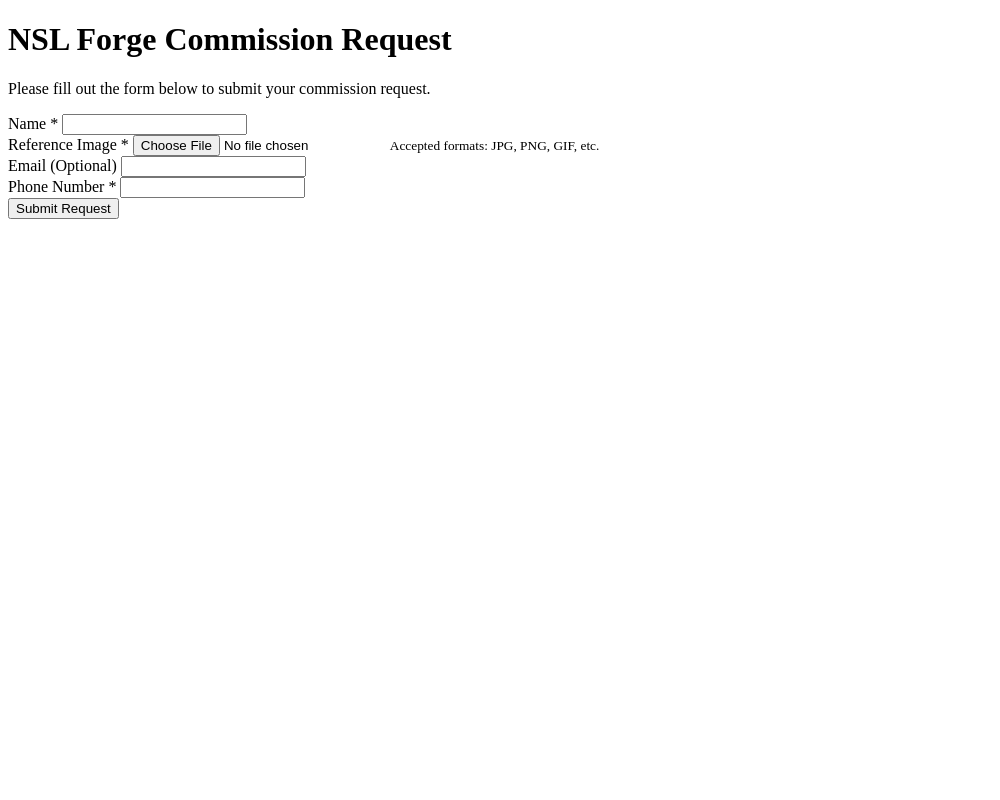
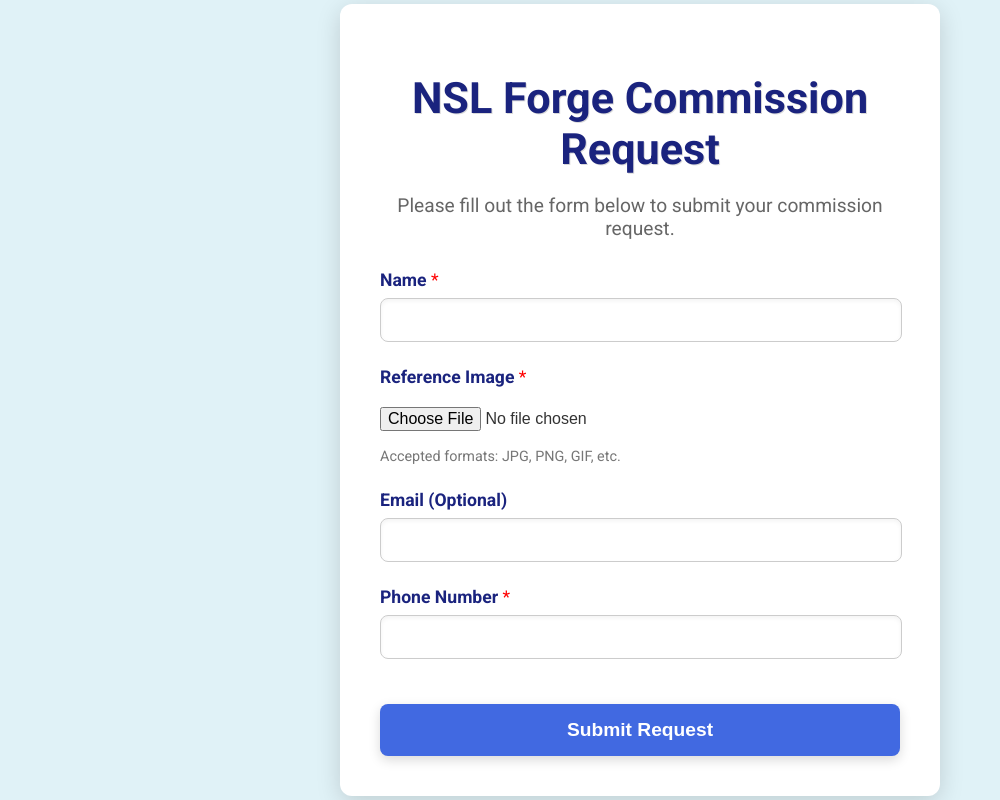
Before and after one commit to NSLcreates/NSLForge_lite, a plain HTML site: page index.html in a window 1280 px wide. Shown: the whole page, without its empty margins (0-1000 px from the left). Drawn offline with Linux system fonts and the light colour scheme.

Commit message:
Update index.html

```diff
--- a/index.html
+++ b/index.html
@@ -4,10 +4,154 @@
     <meta charset="UTF-8">
     <meta name="viewport" content="width=device-width, initial-scale=1.0">
     <title>NSL Forge - Commission Request</title>
-    <link rel="stylesheet" href="style.css">
     <link rel="preconnect" href="https://fonts.googleapis.com">
     <link rel="preconnect" href="https://fonts.gstatic.com" crossorigin>
     <link href="https://fonts.googleapis.com/css2?family=Roboto:wght@400;700&display=swap" rel="stylesheet">
+    <style>
+        :root {
+            --navy-blue: #1A237E; /* Darker navy */
+            --royal-blue: #4169E1; /* Standard royal blue */
+            --light-blue: #E0F2F7; /* Very light blue for background contrast */
+            --white: #FFFFFF;
+            --text-color: #333333;
+            --border-color: #CCCCCC;
+            --shadow-color: rgba(0, 0, 0, 0.15); /* Slightly darker shadow */
+            --hover-shadow-color: rgba(0, 0, 0, 0.2); /* Even darker shadow on hover */
+        }
+
+        body {
+            font-family: 'Roboto', sans-serif;
+            margin: 0;
+            padding: 0;
+            background-color: var(--light-blue);
+            color: var(--text-color);
+            display: flex;
+            justify-content: center;
+            align-items: center;
+            min-height: 100vh;
+            box-sizing: border-box;
+        }
+
+        .container {
+            background-color: var(--white);
+            border-radius: 12px;
+            box-shadow: 0 6px 24px var(--shadow-color); /* Increased shadow and darker */
+            padding: 40px;
+            width: 100%;
+            max-width: 600px;
+            text-align: center;
+            box-sizing: border-box;
+        }
+
+        header {
+            margin-bottom: 30px;
+        }
+
+        header h1 {
+            color: var(--navy-blue);
+            font-size: 2.7em; /* Slightly larger heading */
+            margin-bottom: 10px;
+            text-shadow: 1px 1px 0 var(--shadow-color); /* Subtle text shadow */
+        }
+
+        header p {
+            color: #666;
+            font-size: 1.2em; /* Slightly larger paragraph text */
+        }
+
+        form {
+            text-align: left;
+        }
+
+        .form-group {
+            margin-bottom: 25px;
+        }
+
+        .form-group label {
+            display: block;
+            font-size: 1.1em;
+            color: var(--navy-blue);
+            margin-bottom: 8px;
+            font-weight: 700;
+        }
+
+        .form-group input[type="text"],
+        .form-group input[type="email"],
+        .form-group input[type="tel"] {
+            width: calc(100% - 20px); /* Adjusting for padding */
+            padding: 12px 10px;
+            border: 1px solid var(--border-color);
+            border-radius: 8px;
+            font-size: 1em;
+            color: var(--text-color);
+            transition: border-color 0.3s ease, box-shadow 0.3s ease;
+            box-shadow: inset 0 2px 4px rgba(0, 0, 0, 0.05); /* Subtle inner shadow */
+        }
+
+        .form-group input[type="file"] {
+            width: 100%;
+            padding: 12px 0;
+            border: none;
+            border-radius: 8px;
+            font-size: 1em;
+            color: var(--text-color);
+            cursor: pointer;
+        }
+
+        .form-group input[type="text"]:focus,
+        .form-group input[type="email"]:focus,
+        .form-group input[type="tel"]:focus,
+        .form-group input[type="file"]:focus {
+            border-color: var(--royal-blue);
+            box-shadow: 0 0 0 3px rgba(65, 105, 225, 0.2); /* Royal blue shadow */
+            outline: none;
+        }
+
+        .form-group small {
+            display: block;
+            margin-top: 5px;
+            color: #777;
+            font-size: 0.9em;
+        }
+
+        .required {
+            color: red;
+            font-weight: normal;
+        }
+
+        button[type="submit"] {
+            background-color: var(--royal-blue);
+            color: var(--white);
+            padding: 15px 30px;
+            border: none;
+            border-radius: 8px;
+            font-size: 1.2em;
+            font-weight: 700;
+            cursor: pointer;
+            transition: background-color 0.3s ease, transform 0.2s ease, box-shadow 0.3s ease; /* Added shadow transition */
+            width: 100%;
+            margin-top: 20px;
+            box-shadow: 0 4px 12px var(--shadow-color); /* Added initial shadow */
+        }
+
+        button[type="submit"]:hover {
+            background-color: var(--navy-blue);
+            transform: translateY(-2px);
+            box-shadow: 0 6px 16px var(--hover-shadow-color); /* Darker shadow on hover */
+        }
+
+        /* Responsive Adjustments */
+        @media (max-width: 768px) {
+            .container {
+                margin: 20px;
+                padding: 25px;
+            }
+
+            header h1 {
+                font-size: 2.3em;
+            }
+        }
+    </style>
 </head>
 <body>
     <div class="container">
```
